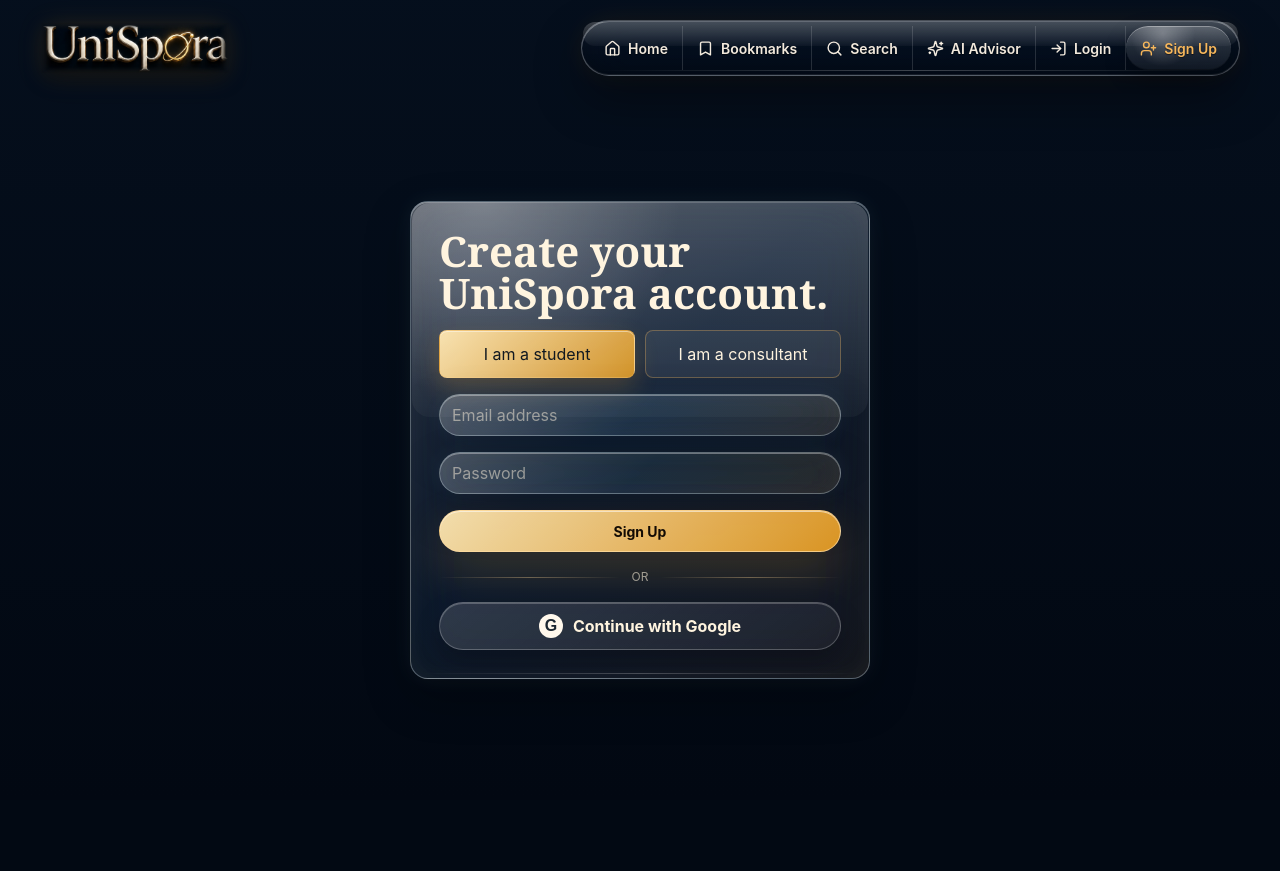
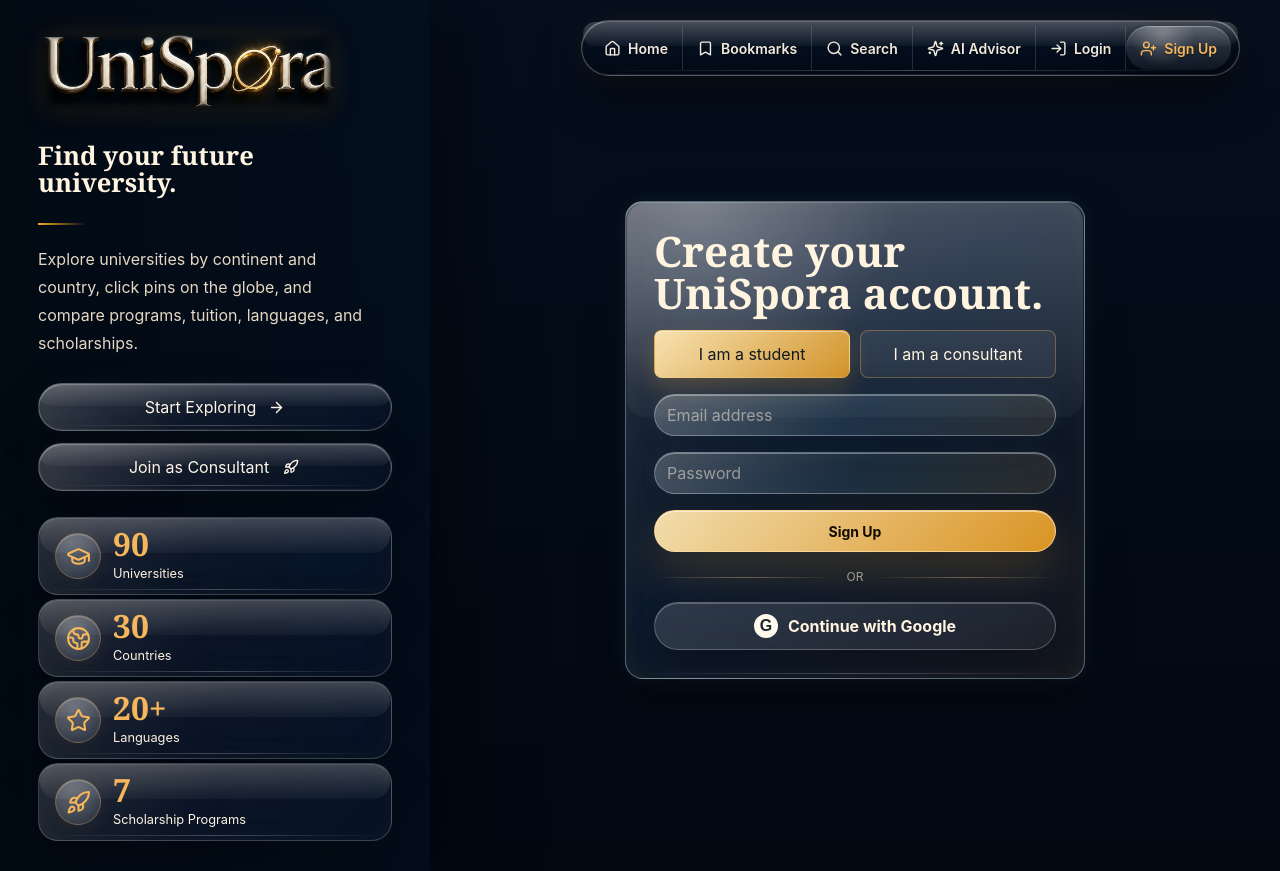
Before and after one commit to shah-ahmad/UNISPORA, a React (Vite) app: page /signup in a window 1280 px wide. Before the commit the page ends 800 px from the top, so only its background shows below. Built offline with nearby package versions, Linux system fonts and the light colour scheme; no server answers.

Commit message:
Keep desktop hero sidebar across pages

```diff
--- a/src/components/layout/AppShell.tsx
+++ b/src/components/layout/AppShell.tsx
@@ -1,5 +1,6 @@
 import type { ReactNode } from "react";
 import { BrandLogo } from "./BrandLogo";
+import { SidebarHero } from "./SidebarHero";
 import { TopNav } from "./TopNav";
 import { useAuth } from "@/hooks/useAuth";
 
@@ -9,11 +10,16 @@
 
   return (
     <main className="app-shell min-h-screen">
-      <div className="app-shell-header">
-        {showLogo ? <BrandLogo compact /> : <span />}
-        <TopNav userLabel={userLabel} />
+      <div className="app-shell-sidebar">
+        <SidebarHero />
       </div>
-      {children}
+      <section className="app-shell-main">
+        <div className="app-shell-header">
+          {showLogo ? <BrandLogo compact /> : <span />}
+          <TopNav userLabel={userLabel} />
+        </div>
+        {children}
+      </section>
     </main>
   );
 }
--- a/src/styles.css
+++ b/src/styles.css
@@ -40,26 +40,48 @@
 }
 
 .app-shell {
+  display: grid;
+  grid-template-columns: minmax(330px, 430px) minmax(0, 1fr);
   min-height: 100vh;
   background:
     linear-gradient(180deg, rgba(5, 15, 29, 0.96), rgba(2, 8, 18, 1)),
     #020913;
 }
 
+.app-shell-sidebar {
+  position: sticky;
+  top: 0;
+  z-index: 30;
+  align-self: start;
+  min-height: 100vh;
+}
+
+.app-shell-sidebar .home-sidebar {
+  min-height: 100vh;
+}
+
+.app-shell-main {
+  min-width: 0;
+  min-height: 100vh;
+}
+
 .app-shell-header {
   position: sticky;
   top: 0;
   z-index: 70;
-  display: grid;
-  grid-template-columns: auto minmax(0, 1fr);
+  display: flex;
   align-items: center;
-  gap: 18px;
-  width: min(100%, 1660px);
+  justify-content: flex-end;
+  width: 100%;
   margin: 0 auto;
   padding: 20px 40px 12px;
   pointer-events: none;
 }
 
+.app-shell-header > .brand-logo {
+  display: none;
+}
+
 .app-shell-header .brand-logo,
 .app-shell-header .top-nav {
   pointer-events: auto;
@@ -67,7 +89,7 @@
 
 .app-shell-header .top-nav {
   justify-self: end;
-  max-width: min(850px, calc(100vw - 300px));
+  max-width: min(850px, calc(100vw - 510px));
   overflow: visible;
 }
 
@@ -1306,13 +1328,26 @@
 }
 
 @media (max-width: 1180px) {
+  .app-shell {
+    grid-template-columns: 1fr;
+  }
+
+  .app-shell-sidebar {
+    display: none;
+  }
+
   .home-page,
   .explore-layout {
     grid-template-columns: 1fr;
   }
 
   .app-shell-header {
+    justify-content: space-between;
     padding: 18px 22px 10px;
+  }
+
+  .app-shell-header > .brand-logo {
+    display: inline-flex;
   }
 
   .app-shell-header .top-nav {
@@ -1341,6 +1376,7 @@
 
 @media (max-width: 720px) {
   .app-shell-header {
+    display: grid;
     grid-template-columns: 1fr;
     justify-items: center;
     gap: 10px;
```
